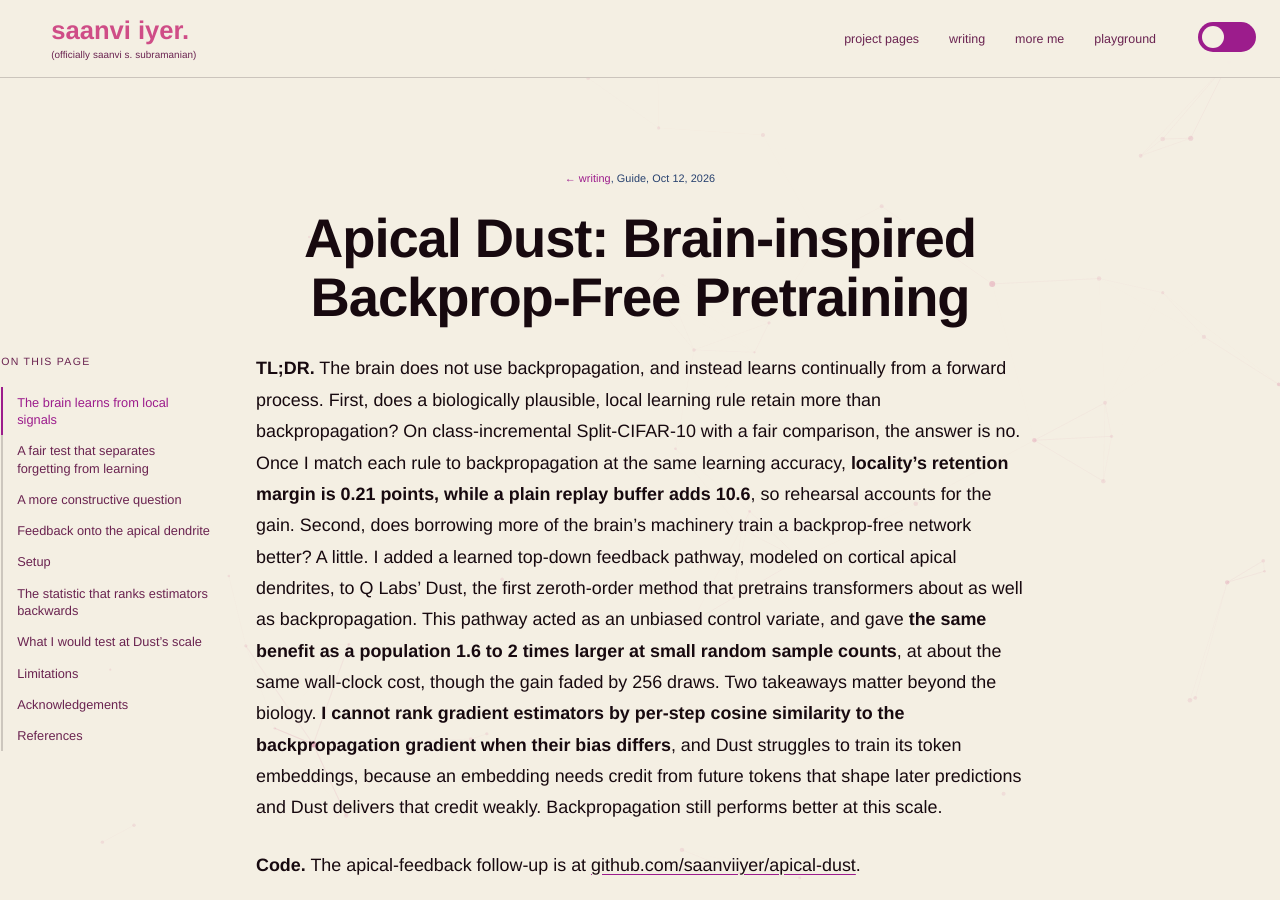
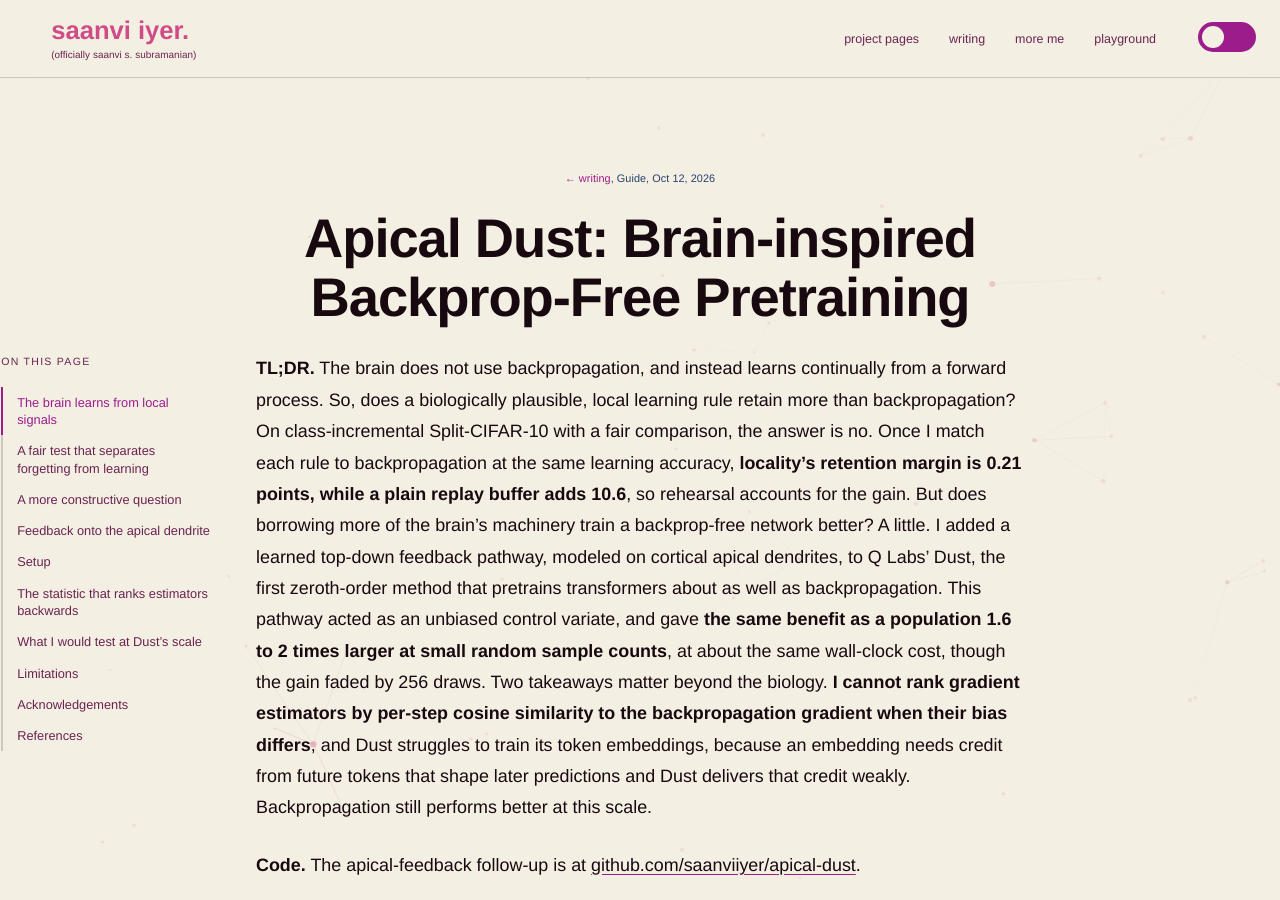
Before and after one commit to saanviiyer/saanviiyer.github.io, a Jekyll site: the page built from _posts/2026-10-12-brain-like-learning.md, in a window 1280 px wide and 900 px high. Built offline with Jekyll 4.4.1, drawn with Linux system fonts in a browser that asks for light colours; some web fonts are replaced.

Commit message:
Reword the Apical Dust TL;DR questions

```diff
--- a/_posts/2026-10-12-brain-like-learning.md
+++ b/_posts/2026-10-12-brain-like-learning.md
@@ -18,7 +18,7 @@ redirect_from:
 excerpt: "The brain learns continually from a forward process, which raises two questions I tested. Whether a local learning rule forgets less, and whether borrowing more cortical machinery trains a network better in place of backpropagation. On a fair comparison rehearsal drives retention while locality adds almost nothing. And a learned apical-feedback pathway buys back population in a backprop-free learner, while exposing two ways Dust is mistuned."
 ---
 
-**TL;DR.** The brain does not use backpropagation, and instead learns continually from a forward process. First, does a biologically plausible, local learning rule retain more than backpropagation? On class-incremental Split-CIFAR-10 with a fair comparison, the answer is no. Once I match each rule to backpropagation at the same learning accuracy, **locality's retention margin is 0.21 points, while a plain replay buffer adds 10.6**, so rehearsal accounts for the gain. Second, does borrowing more of the brain's machinery train a backprop-free network better? A little. I added a learned top-down feedback pathway, modeled on cortical apical dendrites, to Q Labs' Dust, the first zeroth-order method that pretrains transformers about as well as backpropagation. This pathway acted as an unbiased control variate, and gave **the same benefit as a population 1.6 to 2 times larger at small random sample counts**, at about the same wall-clock cost, though the gain faded by 256 draws. Two takeaways matter beyond the biology. **I cannot rank gradient estimators by per-step cosine similarity to the backpropagation gradient when their bias differs**, and Dust struggles to train its token embeddings, because an embedding needs credit from future tokens that shape later predictions and Dust delivers that credit weakly. Backpropagation still performs better at this scale.
+**TL;DR.** The brain does not use backpropagation, and instead learns continually from a forward process. So, does a biologically plausible, local learning rule retain more than backpropagation? On class-incremental Split-CIFAR-10 with a fair comparison, the answer is no. Once I match each rule to backpropagation at the same learning accuracy, **locality's retention margin is 0.21 points, while a plain replay buffer adds 10.6**, so rehearsal accounts for the gain. But does borrowing more of the brain's machinery train a backprop-free network better? A little. I added a learned top-down feedback pathway, modeled on cortical apical dendrites, to Q Labs' Dust, the first zeroth-order method that pretrains transformers about as well as backpropagation. This pathway acted as an unbiased control variate, and gave **the same benefit as a population 1.6 to 2 times larger at small random sample counts**, at about the same wall-clock cost, though the gain faded by 256 draws. Two takeaways matter beyond the biology. **I cannot rank gradient estimators by per-step cosine similarity to the backpropagation gradient when their bias differs**, and Dust struggles to train its token embeddings, because an embedding needs credit from future tokens that shape later predictions and Dust delivers that credit weakly. Backpropagation still performs better at this scale.
 
 **Code.** The apical-feedback follow-up is at [github.com/saanviiyer/apical-dust](https://github.com/saanviiyer/apical-dust).
 
```
